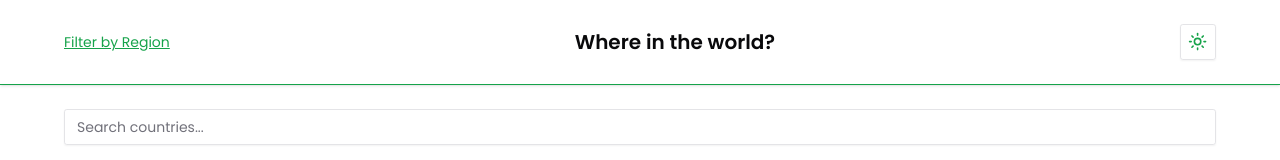
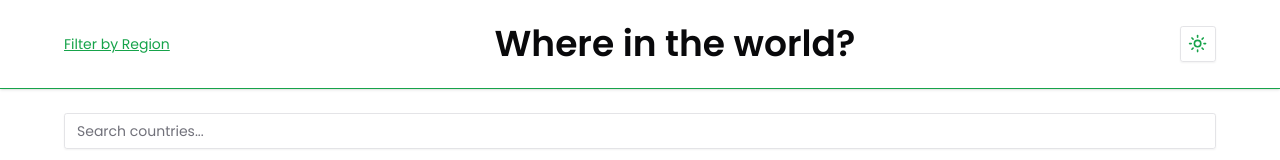
Before and after one commit to LucasAnselmoSilva12345/restCountriesInTheWorld, a React (Vite) app: page / in a window 1280 px wide. Shown: the top 160 px of the page. Built offline with nearby package versions, Linux system fonts and the light colour scheme; grey boxes are pictures that could not be loaded.

Commit message:
feat: Link to the homepage on Title app in Header component
Signed-off-by: LucasAnselmoSilva12345 <lucasanselmodasilva02@gmail.com>

```diff
--- a/src/components/Header.tsx
+++ b/src/components/Header.tsx
@@ -18,8 +18,8 @@ export function Header() {
           </ul>
         </nav>
 
-        <h1 className="font-semibold text-xl text-foreground">
-          Where in the world?
+        <h1 className="font-semibold text-2xl lg:text-4xl text-foreground">
+          <Link to="/">Where in the world?</Link>
         </h1>
 
         <ModeToggle />
```
